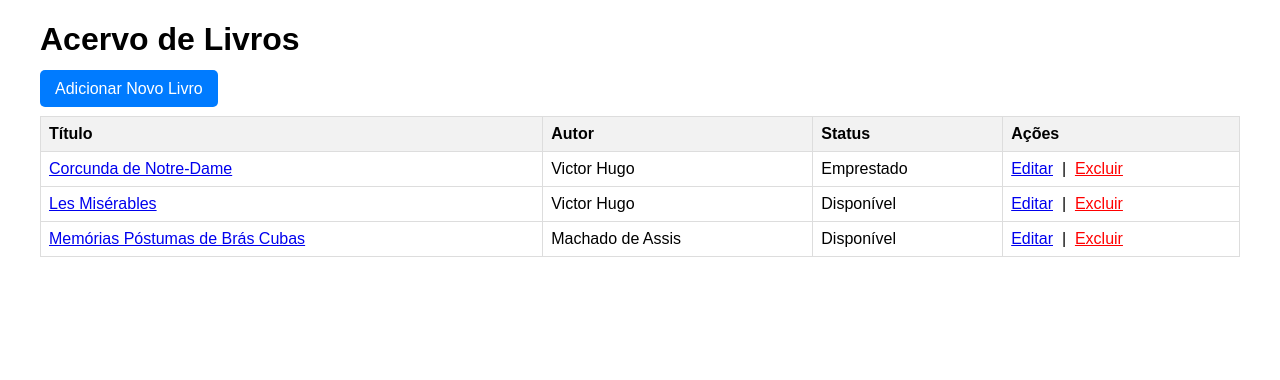
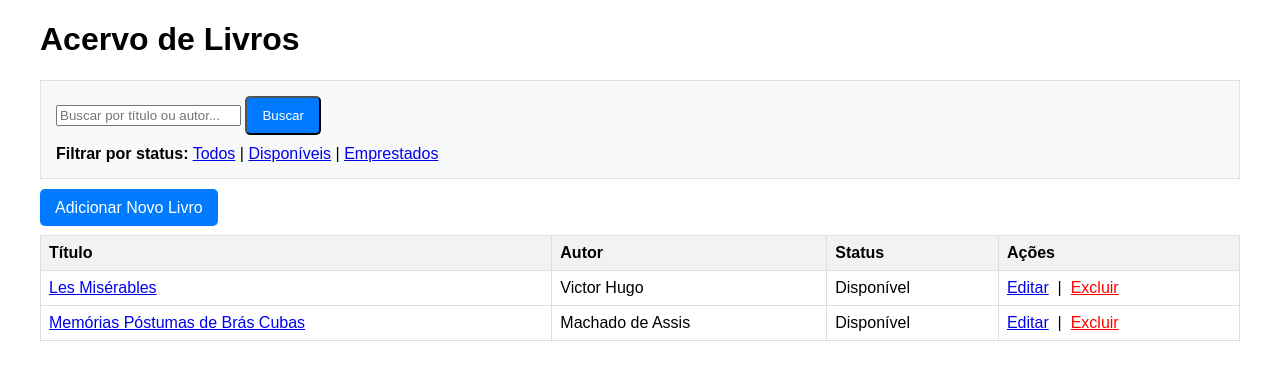
Before and after one commit to iaraAlicia/Biblioteca-RDM, a Django app: page /acervo/livros/?status=disponivel in a window 1280 px wide. Shown: the part 69-449 px from the top of the page. Run offline with Django 5.2, Linux system fonts and the light colour scheme; data comes from the database, SQL or seed files in the repository; both versions use the stored data as it was after the commit.

Commit message:
implementação do sistema de busca

```diff
--- a/biblioteca_virtual/acervo/templates/acervo/lista_livros.html
+++ b/biblioteca_virtual/acervo/templates/acervo/lista_livros.html
@@ -2,6 +2,19 @@
 
 {% block content %}
     <h1>Acervo de Livros</h1>
+
+    <div style="margin-bottom: 20px; padding: 15px; background-color: #f8f9fa; border: 1px solid #dee2e6;">
+        <form method="get" action="{% url 'lista_livros' %}">
+            <input type="text" name="q" value="{{ request.GET.q }}" placeholder="Buscar por título ou autor...">
+            <button type="submit" class="btn">Buscar</button>
+        </form>
+        <div style="margin-top: 10px;">
+            <strong>Filtrar por status:</strong>
+            <a href="{% url 'lista_livros' %}">Todos</a> |
+            <a href="{% url 'lista_livros' %}?status=disponivel">Disponíveis</a> |
+            <a href="{% url 'lista_livros' %}?status=emprestado">Emprestados</a>
+        </div>
+    </div>
     <a href="{% url 'adicionar_livro' %}" class="btn">Adicionar Novo Livro</a>
     <br><br>
     <table>
@@ -27,7 +40,13 @@
             </tr>
             {% empty %}
             <tr>
-                <td colspan="4">Nenhum livro cadastrado.</td>
+                <td colspan="4">
+                    {% if request.GET.q or request.GET.status %}
+                        Nenhum livro encontrado com os filtros aplicados.
+                    {% else %}
+                        Nenhum livro cadastrado.
+                    {% endif %}
+                </td>
             </tr>
             {% endfor %}
         </tbody>
--- a/biblioteca_virtual/acervo/views.py
+++ b/biblioteca_virtual/acervo/views.py
@@ -9,13 +9,38 @@ from django.views.generic import UpdateView, DeleteView
 from django.urls import reverse_lazy
 from django.contrib.auth.mixins import LoginRequiredMixin
 
+from django.db.models import Q
 
-# View para listar todos os livros
+# --------------- View para listar todos os livros ------------
+
 def lista_livros(request):
-    livros = Livro.objects.all().order_by('titulo')
-    return render(request, 'acervo/lista_livros.html', {'livros': livros})
+    # Começa com todos os livros, ordenados por título
+    queryset = Livro.objects.all().order_by('titulo')
 
-# View para adicionar um novo livro
+    # --- Lógica da Busca ---
+    termo_busca = request.GET.get('q')
+    if termo_busca:
+        # Usamos Q objects para fazer uma busca "OU" (OR) em múltiplos campos
+        queryset = queryset.filter(
+            Q(titulo__icontains=termo_busca) | Q(autor__icontains=termo_busca)
+        )
+
+    # --- Lógica do Filtro de Status ---
+    filtro_status = request.GET.get('status')
+    if filtro_status == 'disponivel':
+        queryset = queryset.filter(disponivel=True)
+    elif filtro_status == 'emprestado':
+        queryset = queryset.filter(disponivel=False)
+
+    context = {
+        'livros': queryset
+    }
+    return render(request, 'acervo/lista_livros.html', context)
+
+
+
+
+# --------------- View para adicionar um novo livro --------------
 @login_required
 def adicionar_livro(request):
     if request.method == 'POST':
@@ -27,12 +52,13 @@ def adicionar_livro(request):
         form = LivroForm()
     return render(request, 'acervo/adicionar_livro.html', {'form': form})
 
-# View para listar todos os empréstimos
+# -------------------- View para listar todos os empréstimos -----------------
+
 def lista_emprestimos(request):
     emprestimos = Emprestimo.objects.all().order_by('-data_emprestimo')
     return render(request, 'acervo/lista_emprestimos.html', {'emprestimos': emprestimos})
 
-# View para adicionar um novo empréstimo
+# --------------------- View para adicionar um novo empréstimo ------------------
 @login_required
 def adicionar_emprestimo(request):
     if request.method == 'POST':
@@ -55,7 +81,7 @@ def adicionar_emprestimo(request):
     return render(request, 'acervo/adicionar_emprestimo.html', {'form': form})
 
 
-# NOVA VIEW PARA DEVOLUÇÃO:
+# --------------------- NOVA VIEW PARA DEVOLUÇÃO: -------------------------
 @login_required
 def devolver_livro(request, emprestimo_id):
     # Encontra o empréstimo específico, ou retorna um erro 404 se não existir
@@ -78,7 +104,7 @@ def devolver_livro(request, emprestimo_id):
     return redirect('lista_emprestimos')
 
 
-# DETALHES DO LIVRO, E HISTORICO DE MOVIMENTAÇÃO:
+# ------------------ DETALHES DO LIVRO, E HISTORICO DE MOVIMENTAÇÃO: ---------------
 
 def detalhes_livro(request, pk):
     # Busca o livro específico pelo seu ID (pk), ou retorna erro 404 se não encontrar
@@ -99,7 +125,7 @@ def detalhes_livro(request, pk):
 
 
 
-# NOVAS VIEWS BASEADAS EM CLASSE:
+# ----------------- NOVAS VIEWS BASEADAS EM CLASSE: -------------------
 
 class EditarLivro(LoginRequiredMixin, UpdateView):
     model = Livro
```
Also changed, not shown: biblioteca_virtual/db.sqlite3.
